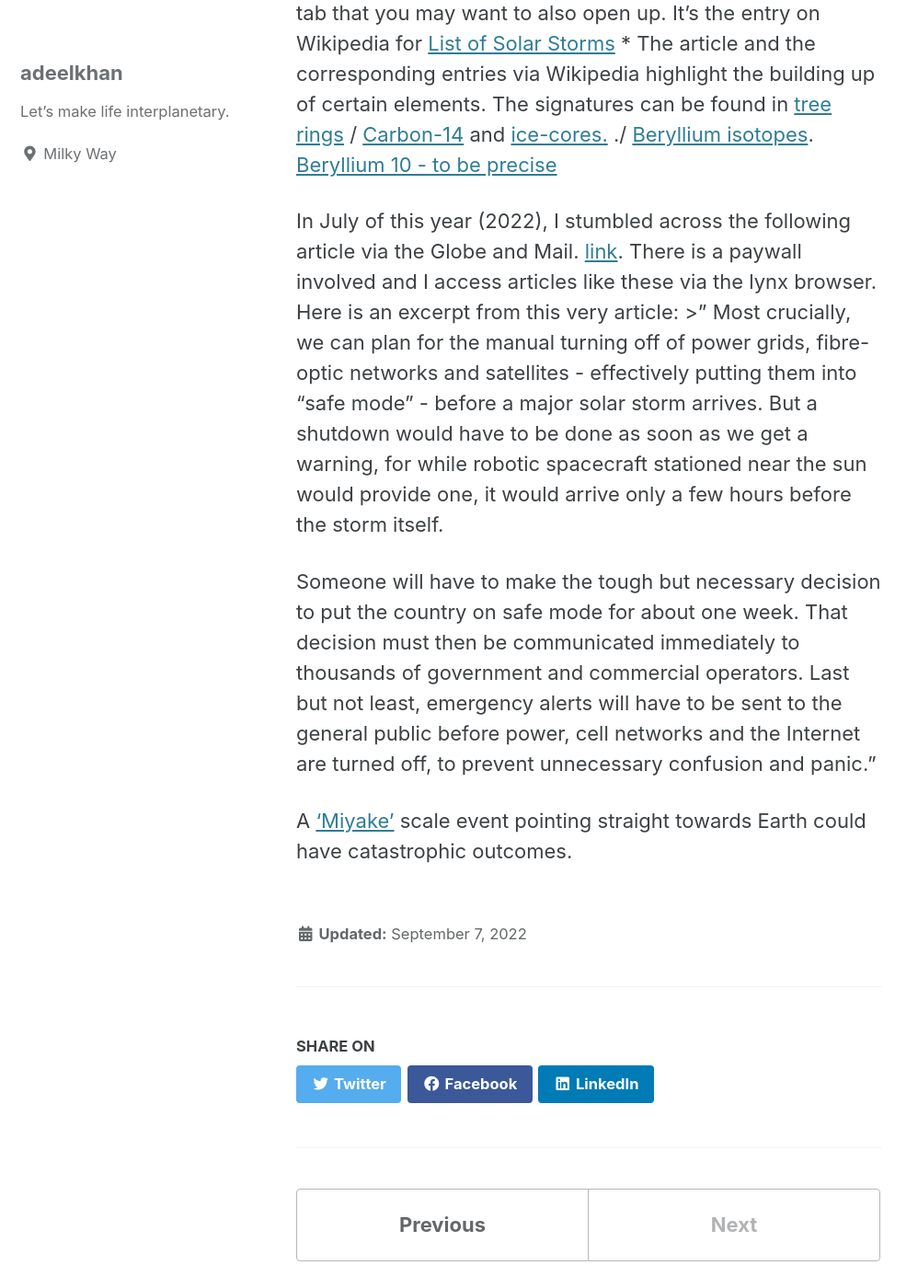
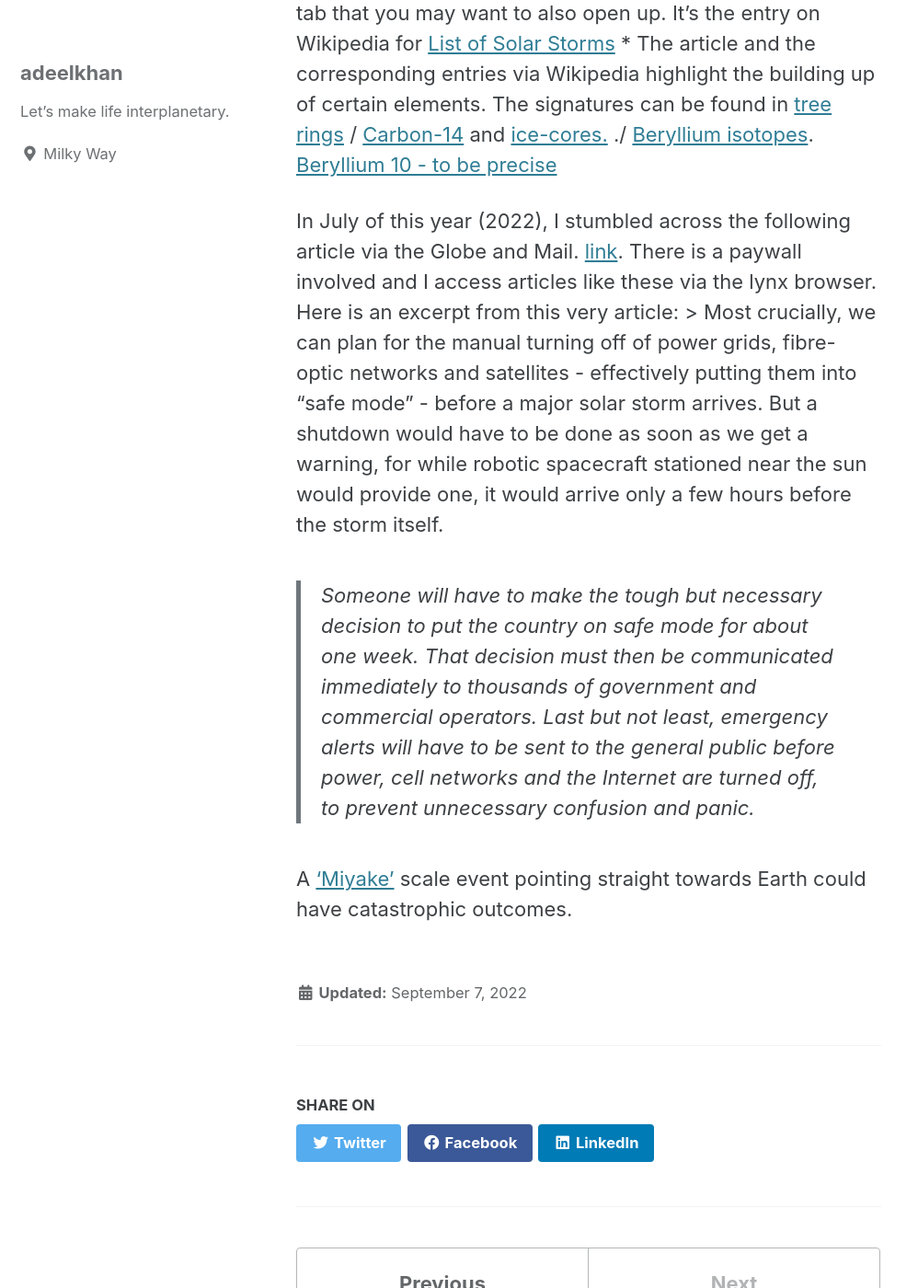
Before and after one commit to stellardreams/stellardreams.github.io, a Jekyll site: the page built from _posts/2022-09-07-Miyake-Events.md, in a window 1280 px wide and 1400 px high, scrolled down 2044 px. Shown: the whole window at 92% size, without its empty margins (0-998 px from the left). Built offline with Jekyll 4.4.1, drawn with Linux system fonts in a browser that asks for light colours; cached includes are drawn as plain includes.

```diff
--- a/_posts/2022-09-07-Miyake-Events.md
+++ b/_posts/2022-09-07-Miyake-Events.md
@@ -18,13 +18,13 @@ Shifting gears, more recently, I came across the following article via the Scien
 * The article and the corresponding entries via Wikipedia highlight the building up of certain elements. The signatures can be found in [tree rings](https://en.wikipedia.org/wiki/Dendrochronology){:target="_blank" rel="noopener"} / [Carbon-14](https://en.wikipedia.org/wiki/Carbon-14){:target="_blank" rel="noopener"} and [ice-cores.](https://en.wikipedia.org/wiki/Ice_core){:target="_blank" rel="noopener"} ./ [Beryllium isotopes](https://en.wikipedia.org/wiki/Beryllium){:target="_blank" rel="noopener"}. [Beryllium 10 - to be precise](https://en.wikipedia.org/wiki/Beryllium-10){:target="_blank" rel="noopener"}
 
 In July of this year (2022), I stumbled across the following article via the Globe and Mail. [link](https://www.theglobeandmail.com/opinion/article-a-major-solar-storm-can-strike-earth-we-need-to-be-ready/){:target="_blank" rel="noopener"}. There is a paywall involved and I access articles like these via the lynx browser. Here is an excerpt from this very article:
->" Most crucially, we can plan for the manual turning off of power grids, fibre-optic networks and satellites - effectively putting
+> Most crucially, we can plan for the manual turning off of power grids, fibre-optic networks and satellites - effectively putting
    them into "safe mode" - before a major solar storm arrives. But a shutdown would have to be done as soon as we get a warning, for
    while robotic spacecraft stationed near the sun would provide one, it would arrive only a few hours before the storm itself.
 
-   Someone will have to make the tough but necessary decision to put the country on safe mode for about one week. That decision must
+> Someone will have to make the tough but necessary decision to put the country on safe mode for about one week. That decision must
    then be communicated immediately to thousands of government and commercial operators. Last but not least, emergency alerts will have
    to be sent to the general public before power, cell networks and the Internet are turned off, to prevent unnecessary confusion and
-   panic."
+   panic.
 
 A ['Miyake'](https://en.wikipedia.org/wiki/774%E2%80%93775_carbon-14_spike){:target="_blank" rel="noopener"} scale event pointing straight towards Earth could have catastrophic outcomes.
```
